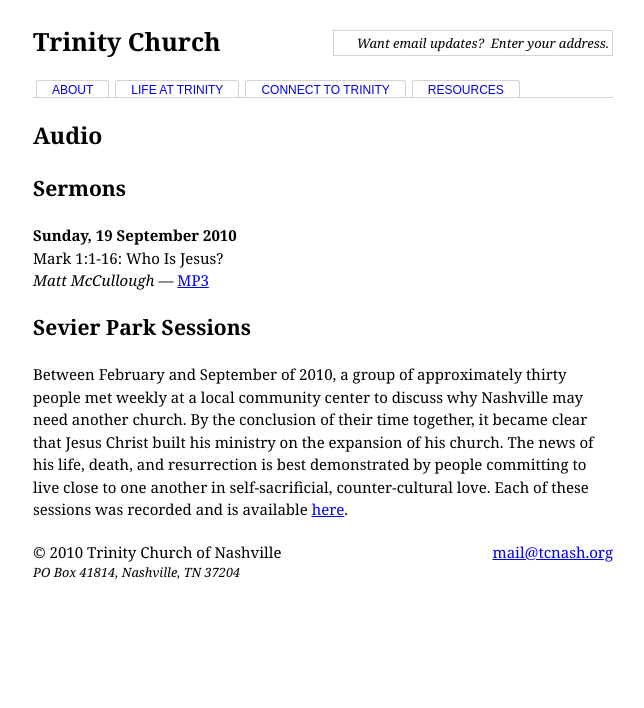
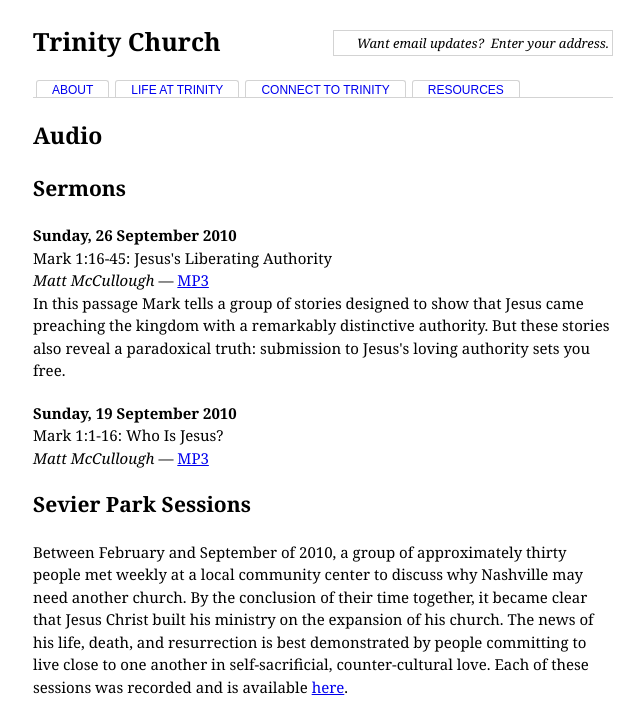
Before and after one commit to drewr/trinitypy, a Django app: template templates/audio.html in a window 1280 px wide. Shown: the top 708 px of the page, without its empty margins (137-781 px from the left). Run offline with Django 3.2, Linux system fonts and the light colour scheme; the template is opened without the code that fills it, so the values that code supplies are empty.

Commit message:
Add Sept 26 audio.

```diff
--- a/templates/audio.html
+++ b/templates/audio.html
@@ -7,6 +7,17 @@
 <h2>Audio</h2>
 
 <h3>Sermons</h3>
+
+<p>
+<b>Sunday, 26 September 2010</b><br/>
+Mark 1:16-45: Jesus's Liberating Authority<br/>
+<i>Matt McCullough</i> &#8212;
+<a href="http://media.tcnash.org/2010-09-26-Mark-1-Jesus-Liberating-Authority.mp3">MP3</a><br/>
+In this passage Mark tells a group of stories designed to show that
+Jesus came preaching the kingdom with a remarkably distinctive
+authority.  But these stories also reveal a paradoxical truth:
+submission to Jesus's loving authority sets you free.
+</p>
 
 <p>
 <b>Sunday, 19 September 2010</b><br/>
```
